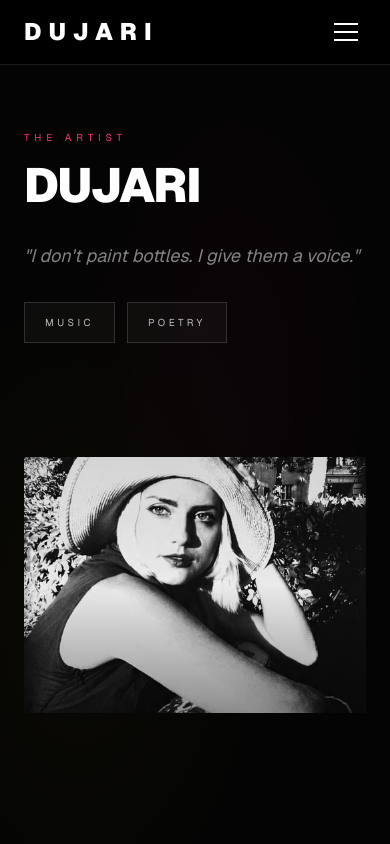
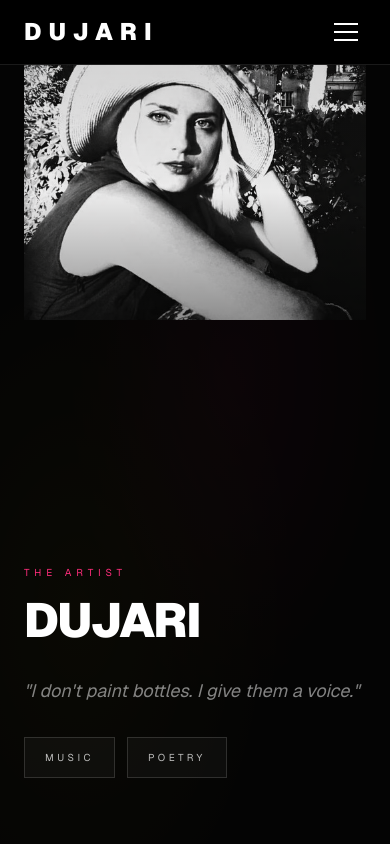
Before and after one commit to genfreemix/dujari, a Next.js app: page /artist in a window 390 px wide. Shown: the top 844 px of the page. Built offline with nearby package versions, Linux system fonts and the light colour scheme.

Commit message:
fix: show photo above text on mobile artist page

```diff
--- a/src/app/artist/page.tsx
+++ b/src/app/artist/page.tsx
@@ -12,7 +12,7 @@ export default function ArtistPage() {
   return (
     <div className="pt-16 md:pt-20 bg-black min-h-screen">
       {/* Hero */}
-      <section className="relative h-[calc(100vh-4rem)] md:h-[calc(100vh-5rem)] overflow-hidden flex items-stretch">
+      <section className="relative min-h-[calc(100vh-4rem)] md:h-[calc(100vh-5rem)] overflow-hidden flex items-stretch">
         <div
           className="absolute inset-0 opacity-40"
           style={{
@@ -22,7 +22,7 @@ export default function ArtistPage() {
         />
 
         <div className="relative max-w-7xl w-full mx-auto px-6 grid grid-cols-1 md:grid-cols-2 gap-12 md:gap-16 items-stretch">
-          <div className="relative h-64 md:h-auto bg-neutral-900 overflow-hidden order-2 md:order-1">
+          <div className="relative h-64 md:h-auto bg-neutral-900 overflow-hidden md:order-1">
             <Image
               src="/artist/dujari-artist-portrait-camera.png"
               alt="Portrait of Dujari"
```
